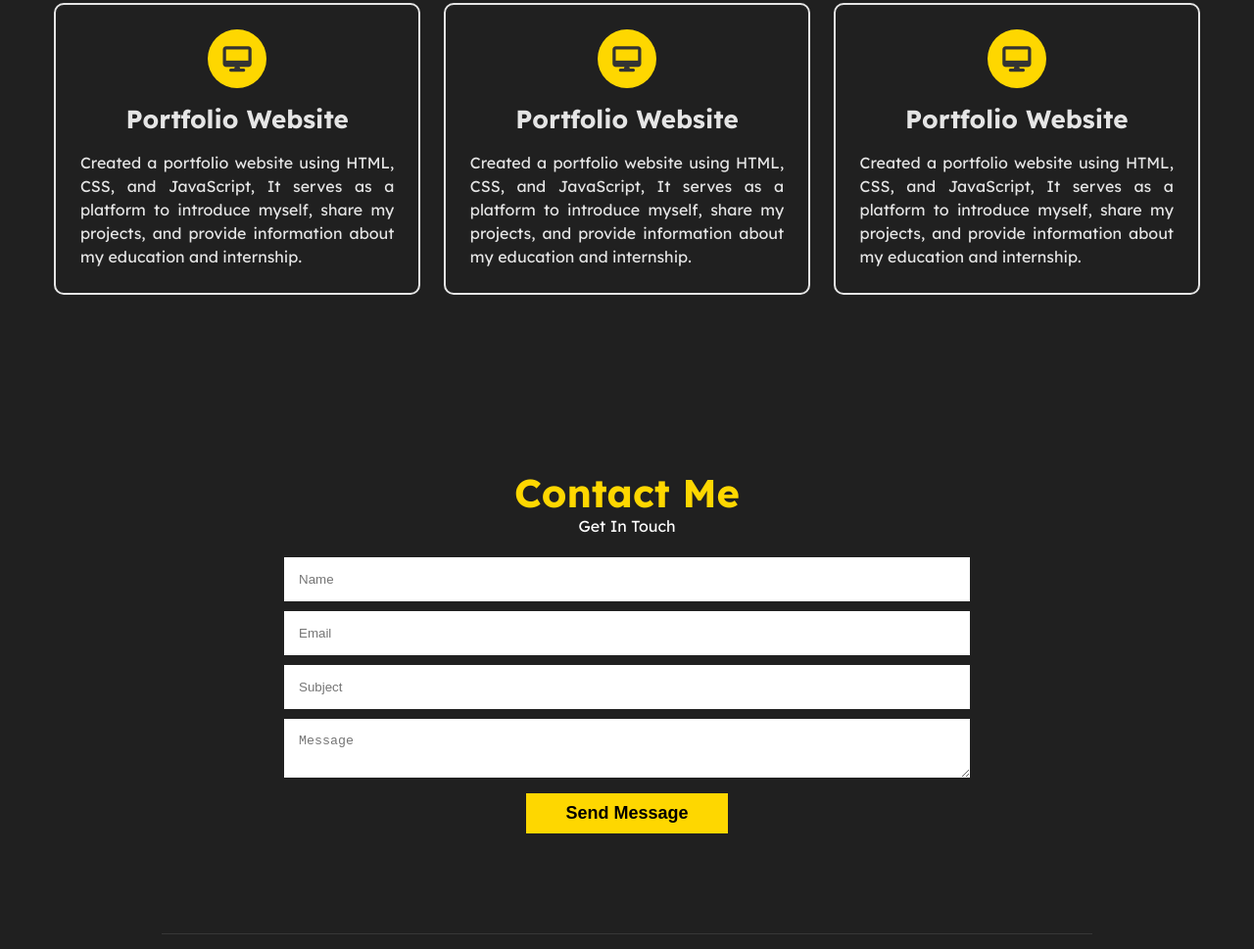
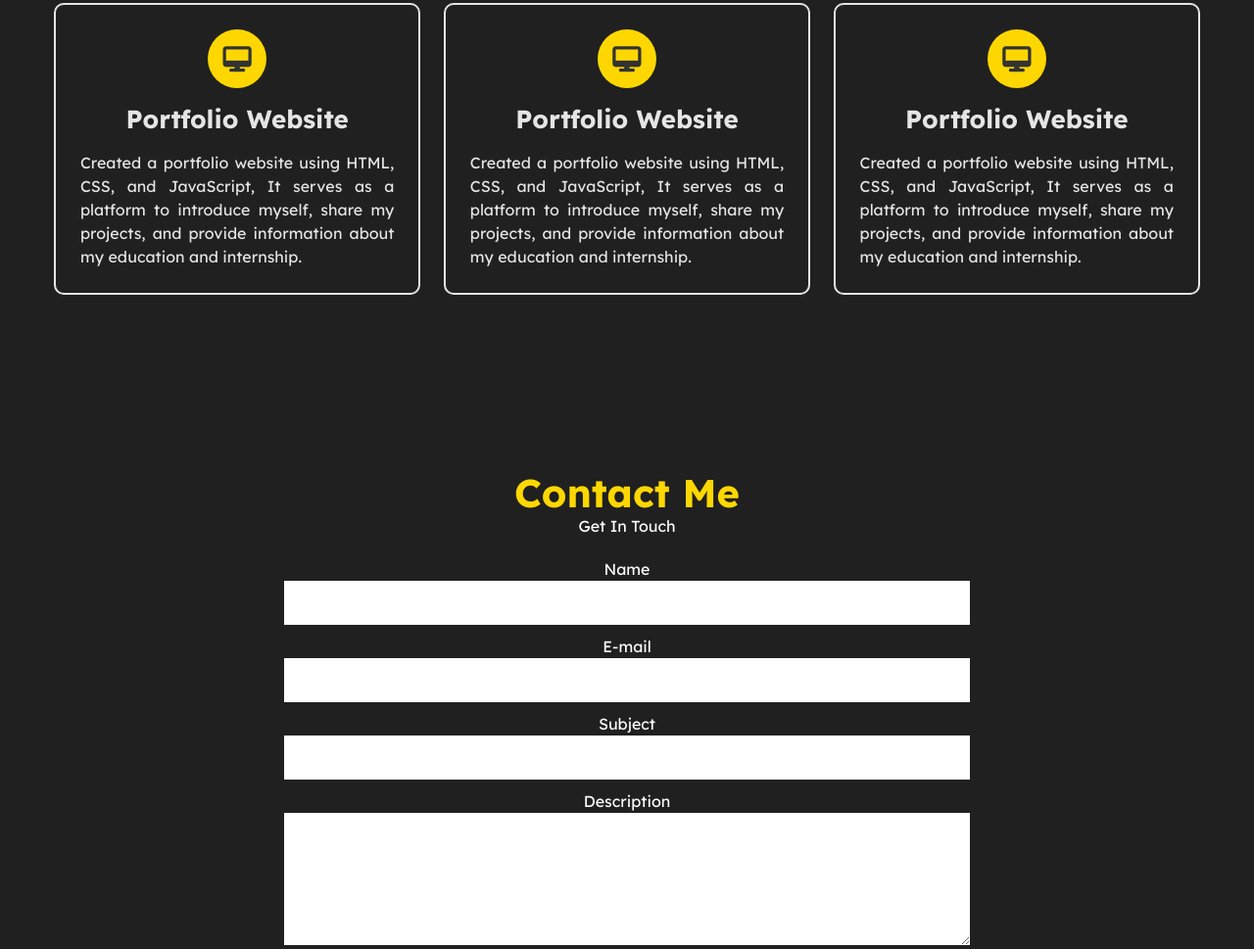
Before and after one commit to shivam0101gangwar/ashish-portfolio, a plain HTML site: page index.html in a window 1280 px wide. Shown: the part 1831-2800 px from the top of the page at 98% size. Drawn offline with nearby package versions, Linux system fonts and the light colour scheme.

Commit message:
Update index.html

```diff
--- a/index.html
+++ b/index.html
@@ -12,6 +12,7 @@
     <link rel="stylesheet" href="styles.css">
     <link rel="stylesheet" href="https://cdnjs.cloudflare.com/ajax/libs/font-awesome/6.4.0/css/all.min.css"
         class="stylesheet">
+    <link href="https://unicons.iconscout.com/release/v4.0.8/css/line.css" rel="stylesheet">
 </head>
 
 <body>
@@ -45,7 +46,7 @@
     <!-------------------------- Home Page -------------------------->
     <div class="FirstElement" id="home">
         <div class="profile-photo">
-            <img src="ashish.png" alt="profile picture">
+            <img src="ashish.jpg" alt="profile picture">
         </div>
         <div class="profile-text">
             <h5>Hi I'm </h5><br>
@@ -54,13 +55,16 @@
                 opportunities to learn and grow in this ever-evolving field</p>
 
             <div class="btn-group">
-                <a href="Ashish cv.pdf" class="btn   active" target="_blank ">Download CV</a>
+                <a href="Ashish cv.pdf" class="btn   active" target="_blank">Download CV</a>
                 <a href="mailto:ashish221722@gmail.com" class="btn">Contact</a>
             </div>
 
             <div class="social">
-                <a href="mailto:ashish221722@gmail.com"><i class="fa fa-envelope"></i></a>
-                <a href="https://github.com/ashish221722" target="_blank"><i class="fa-brands fa-github"></i></a>
+                <a href="https://www.instagram.com/thakur__ashish17/"
+                    target="_blank" class="footer__social">
+                    <i class="uil uil-instagram"></i>
+                </a>
+                <a href="https://github.com/Ashish810-gif" target="_blank"><i class="fa-brands fa-github"></i></a>
                 <a href="https://linkedin.com/in/ashish221722" target="_blank"><i class="fa-brands fa-linkedin"></i></a>
             </div>
         </div>
@@ -194,13 +198,41 @@
                 <p>Get In Touch</p>
             </div>
             <div class="contact">
-                <form name="submitToGoogleSheet">
-                    <input type="text" name="NAME" placeholder="Name" required>
-                    <input type="email" name="EMAIL" placeholder="Email" required>
-                    <input type="text" name="SUBJECT" placeholder="Subject">
-                    <textarea name="MESSAGE" placeholder="Message"></textarea>
-                    <input type="submit" value="Send Message" class="submit">
-                </form>
+                <form action="https://api.web3forms.com/submit" method="POST"
+                class="contact__form grid">
+                <input type="hidden" name="access_key" value="1b9e7cd7-a854-464d-b473-eac017b37a7a">
+
+                <div class="contact__inputs grid">
+                    <div class="contact__content">
+                        <label for="name" class="contact__label">Name</label>
+                        <input type="text" id="name" name="name" class="contact__input" required>
+                    </div>
+
+                    <div class="contact__content">
+                        <label for="email" class="contact__label">E-mail</label>
+                        <input type="email" id="email" name="email" class="contact__input" required>
+                    </div>
+                </div>
+
+                <div class="contact__content">
+                    <label for="subject" class="contact__label">Subject</label>
+                    <input type="text" id="subject" name="subject" class="contact__input" required>
+                </div>
+
+                <div class="contact__content">
+                    <label for="message" class="contact__label">Description</label>
+                    <textarea id="message" name="message" cols="0" rows="7" class="contact__input"
+                        required></textarea>
+                </div>
+
+                <div>
+                    <button type="submit" class="button button--flex">
+                        Send message
+                        <i class="uil uil-message button__icon"></i>
+                    </button>
+                </div>
+            </form>
+
                 <span id="msg"></span>
             </div>
         </div>
```
